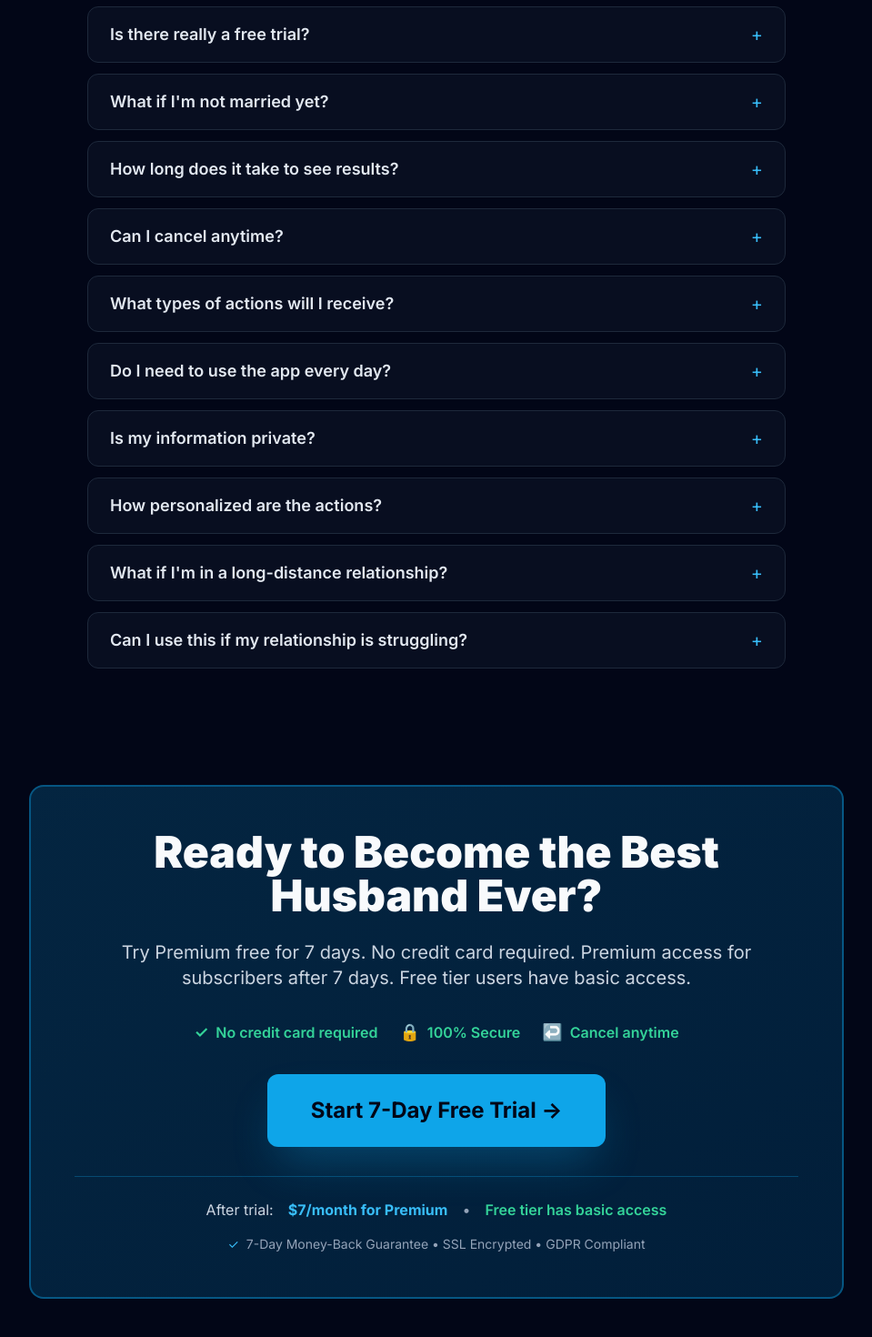
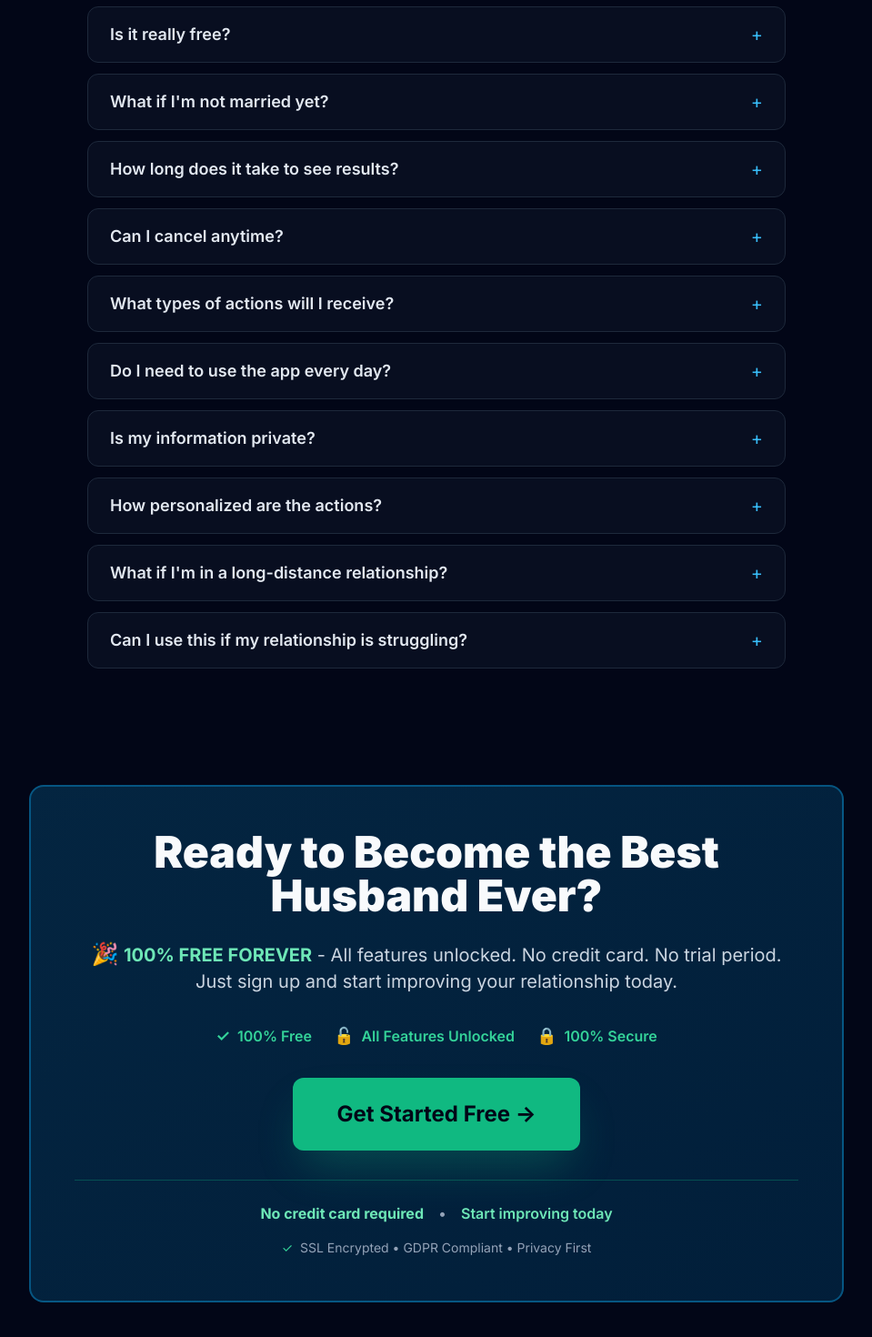
Before and after one commit to loo83gh22-droid/Husband-Daily-Tips, a Next.js app: page / in a window 1280 px wide. Shown: the part 2956-4426 px from the top of the page at 91% size, without its empty margins (160-1119 px from the left). Built offline with nearby package versions, Linux system fonts and the light colour scheme; no server answers.

Commit message:
Fix remaining trial/premium messaging - update all CTAs and FAQs to 100% Free Forever

```diff
--- a/app/page.tsx
+++ b/app/page.tsx
@@ -155,15 +155,15 @@ export default async function Home() {
                 name: 'How much does it cost?',
                 acceptedAnswer: {
                   '@type': 'Answer',
-                  text: 'Start with a 7-day free trial, no credit card required. After that, premium membership is $7/month. That\'s less than $0.25 per day for daily actions that can transform your relationship.',
+                  text: 'Best Husband Ever is 100% free forever. No credit card required. No trial period. All features are unlocked from day one. Just sign up, take the survey, and start receiving daily actions.',
                 },
               },
               {
                 '@type': 'Question',
-                name: 'Is there really a free trial?',
+                name: 'Is it really free?',
                 acceptedAnswer: {
                   '@type': 'Answer',
-                  text: 'Yes. 7 days completely free. No credit card required. No automatic charges. Just sign up, take the survey, and start receiving daily actions. Cancel anytime during the trial with no obligation.',
+                  text: 'Yes. 100% free forever. No credit card required. No hidden fees. No trial period. All features are available immediately. Just sign up, take the survey, and start improving your relationship today.',
                 },
               },
               {
@@ -637,11 +637,11 @@ export default async function Home() {
                 },
                 {
                   question: 'How much does it cost?',
-                  answer: 'Start with a 7-day free trial, no credit card required. After that, premium membership is $7/month. That\'s less than $0.25 per day for daily actions that can transform your relationship.',
+                  answer: 'Best Husband Ever is 100% free forever. No credit card required. No trial period. All features are unlocked from day one. Just sign up, take the survey, and start receiving daily actions.',
                 },
                 {
-                  question: 'Is there really a free trial?',
-                  answer: 'Yes. 7 days completely free. No credit card required. No automatic charges. Just sign up, take the survey, and start receiving daily actions. Cancel anytime during the trial with no obligation.',
+                  question: 'Is it really free?',
+                  answer: 'Yes. 100% free forever. No credit card required. No hidden fees. No trial period. All features are available immediately. Just sign up, take the survey, and start improving your relationship today.',
                 },
                 {
                   question: 'What if I\'m not married yet?',
@@ -690,22 +690,22 @@ export default async function Home() {
                 Ready to Become the Best Husband Ever?
               </h2>
               <p className="text-base sm:text-lg md:text-xl text-slate-300 mb-6 sm:mb-8">
-                Try Premium free for 7 days. No credit card required. Premium access for subscribers after 7 days. Free tier users have basic access.
+                <span className="text-2xl">🎉</span> <span className="text-emerald-300 font-bold">100% FREE FOREVER</span> - All features unlocked. No credit card. No trial period. Just sign up and start improving your relationship today.
               </p>
 
               {/* Enhanced Trust Signals */}
               <div className="mb-6 sm:mb-8 flex flex-wrap items-center justify-center gap-4 sm:gap-6 text-sm sm:text-base">
                 <div className="flex items-center gap-2 font-semibold text-emerald-400">
                   <span className="text-lg">✓</span>
-                  <span>No credit card required</span>
+                  <span>100% Free</span>
+                </div>
+                <div className="flex items-center gap-2 font-semibold text-emerald-400">
+                  <span className="text-lg">🔓</span>
+                  <span>All Features Unlocked</span>
                 </div>
                 <div className="flex items-center gap-2 font-semibold text-emerald-400">
                   <span className="text-lg">🔒</span>
                   <span>100% Secure</span>
-                </div>
-                <div className="flex items-center gap-2 font-semibold text-emerald-400">
-                  <span className="text-lg">↩️</span>
-                  <span>Cancel anytime</span>
                 </div>
               </div>
 
@@ -713,23 +713,22 @@ export default async function Home() {
               <div className="flex justify-center mb-6 sm:mb-8">
                 <Link
                   href="/api/auth/login?returnTo=/dashboard"
-                  className="inline-flex items-center justify-center px-10 sm:px-12 py-5 sm:py-6 rounded-xl bg-primary-500 text-slate-950 text-lg sm:text-xl md:text-2xl font-bold shadow-2xl shadow-primary-500/30 hover:bg-primary-400 transition-all transform hover:scale-105 active:scale-95"
+                  className="inline-flex items-center justify-center px-10 sm:px-12 py-5 sm:py-6 rounded-xl bg-emerald-500 text-slate-950 text-lg sm:text-xl md:text-2xl font-bold shadow-2xl shadow-emerald-500/30 hover:bg-emerald-400 transition-all transform hover:scale-105 active:scale-95"
                 >
-                  Start 7-Day Free Trial →
+                  Get Started Free →
                 </Link>
               </div>
 
               {/* Enhanced Pricing & Guarantee Info */}
-              <div className="space-y-3 sm:space-y-4 pt-6 border-t border-primary-500/30">
+              <div className="space-y-3 sm:space-y-4 pt-6 border-t border-emerald-500/30">
                 <div className="flex flex-wrap items-center justify-center gap-2 sm:gap-4 text-sm sm:text-base text-slate-300">
-                  <span>After trial:</span>
-                  <span className="font-bold text-primary-400">$7/month for Premium</span>
+                  <span className="text-emerald-300 font-bold">No credit card required</span>
                   <span className="text-slate-400">•</span>
-                  <span className="text-emerald-400 font-semibold">Free tier has basic access</span>
+                  <span className="text-emerald-300 font-semibold">Start improving today</span>
                 </div>
                 <div className="flex items-center justify-center gap-2 text-xs sm:text-sm text-slate-400">
-                  <span className="text-primary-400">✓</span>
-                  <span>7-Day Money-Back Guarantee • SSL Encrypted • GDPR Compliant</span>
+                  <span className="text-emerald-400">✓</span>
+                  <span>SSL Encrypted • GDPR Compliant • Privacy First</span>
                 </div>
               </div>
             </div>
```
